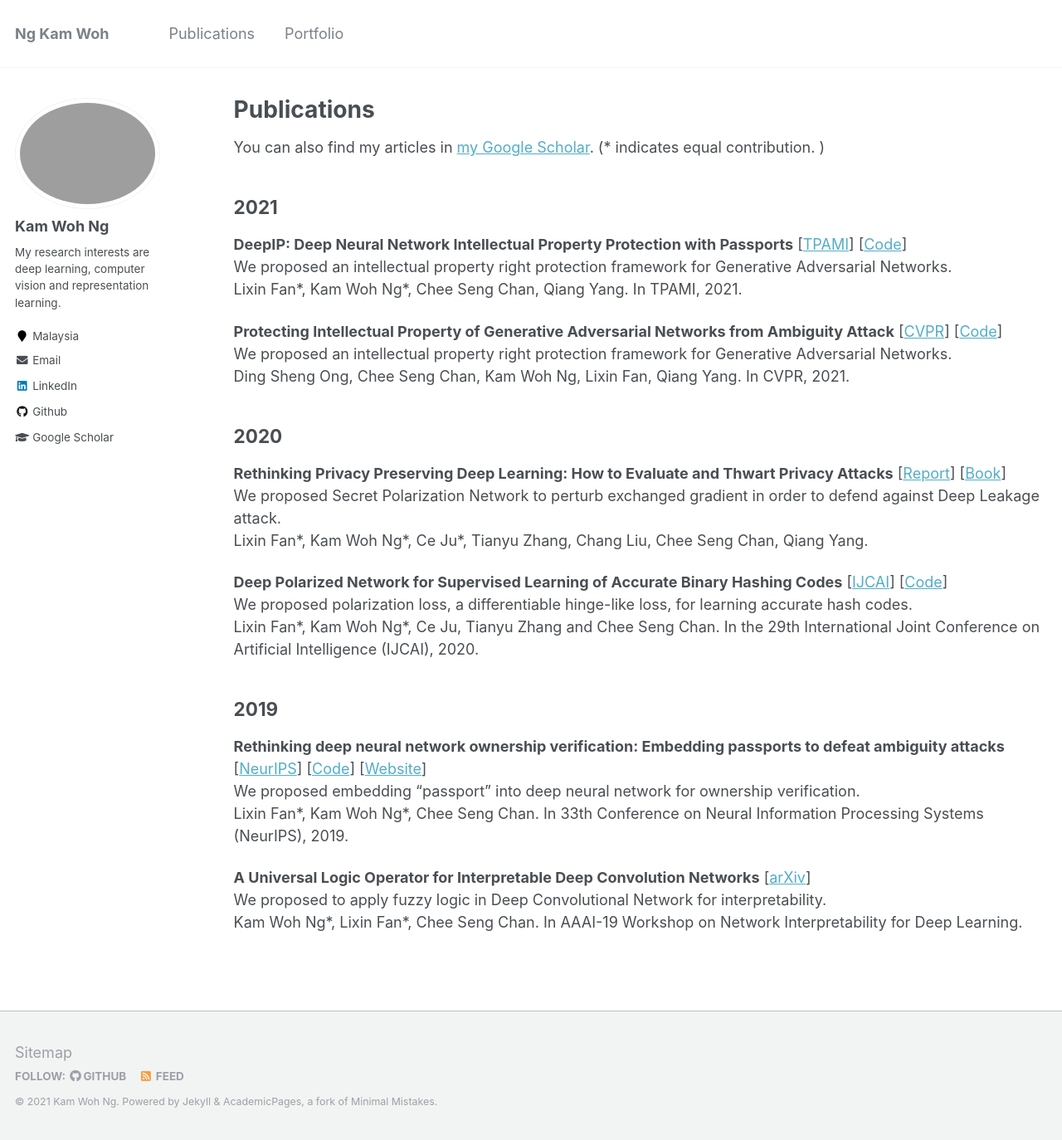
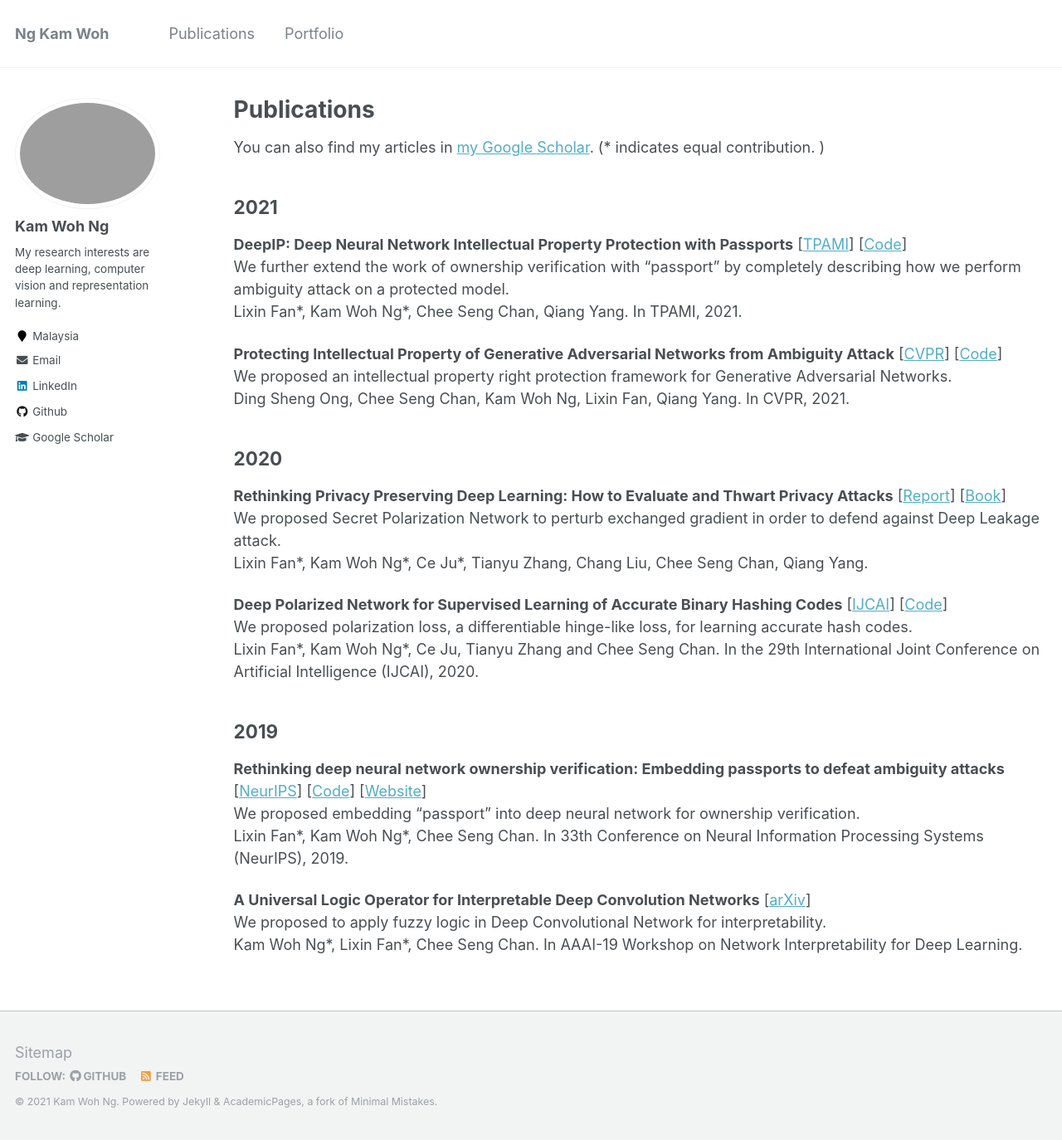
Before and after one commit to kamwoh/kamwoh.github.io, a Jekyll site: the page built from _pages/publications.md, in a window 1280 px wide and 1374 px high. Shown: the whole window at 83% size. Built offline with Jekyll 4.4.1, drawn with Linux system fonts in a browser that asks for light colours.

Commit message:
updated description

```diff
--- a/_pages/publications.md
+++ b/_pages/publications.md
@@ -11,7 +11,7 @@ You can also find my articles in [my Google Scholar](https://scholar.google.com/
 2021
 ------
 **DeepIP: Deep Neural Network Intellectual Property Protection with Passports** \[[TPAMI](https://ieeexplore.ieee.org/document/9454280)\] \[[Code](https://github.com/kamwoh/DeepIPR)\]
-<br>We proposed an intellectual property right protection framework for Generative Adversarial Networks.
+<br>We further extend the work of ownership verification with "passport" by completely describing how we perform ambiguity attack on a protected model.
 <br>Lixin Fan\*, Kam Woh Ng\*, Chee Seng Chan, Qiang Yang. In TPAMI, 2021.
 
 **Protecting Intellectual Property of Generative Adversarial Networks from Ambiguity Attack** \[[CVPR](https://arxiv.org/abs/2102.04362)\] \[[Code](https://github.com/dingsheng-ong/ipr-gan)\]
```
